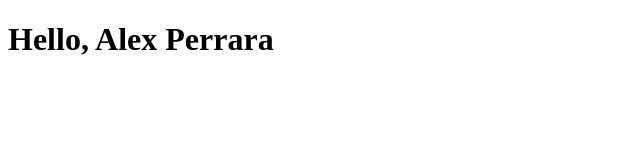
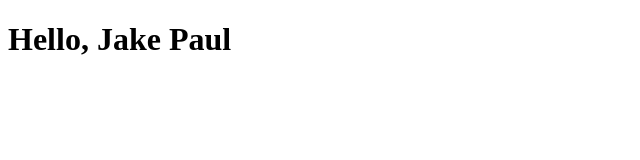
Before and after one commit to ashifthekkupuram/git_tutorial, a plain HTML site: page index.html in a window 1280 px wide. Shown: the whole page, without its empty margins (0-640 px from the left). Drawn offline with Linux system fonts and the light colour scheme.

Commit message:
jake paul add

```diff
--- a/index.html
+++ b/index.html
@@ -6,6 +6,6 @@
     <title>Document</title>
 </head>
 <body>
-    <h1>Hello, Alex Perrara</h1>
+    <h1>Hello, Jake Paul</h1>
 </body>
 </html>
```
